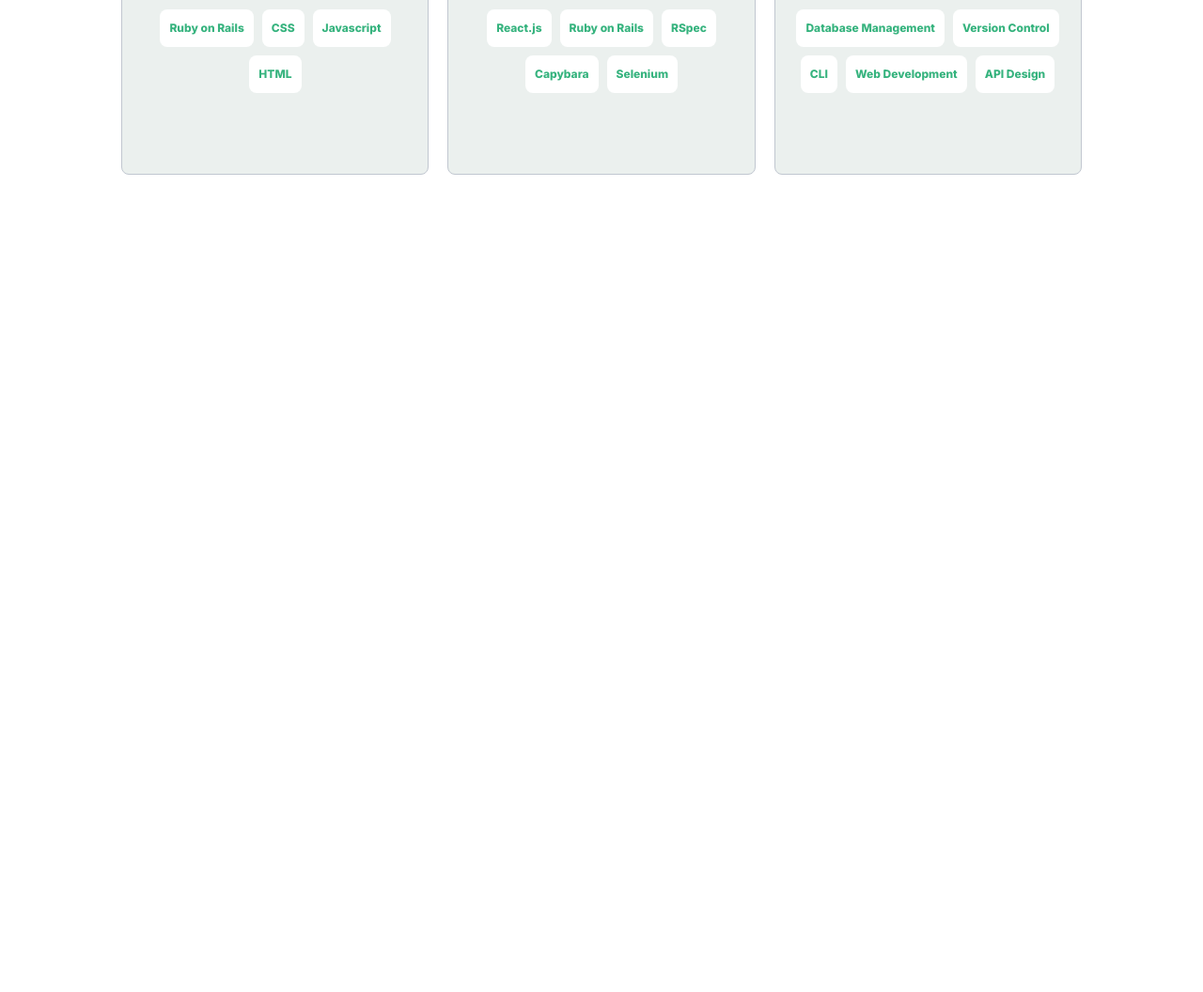
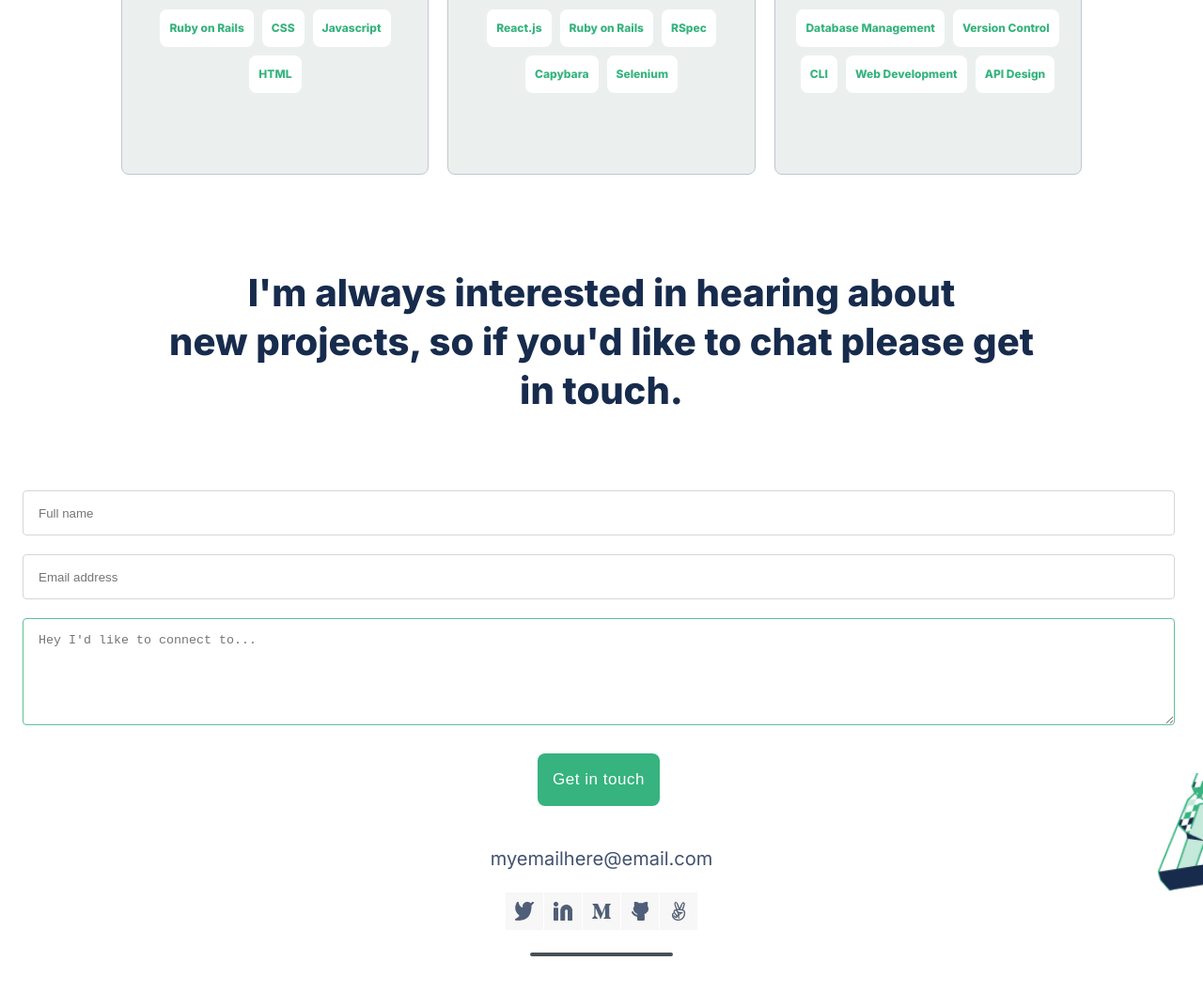
Before and after one commit to ngalamac/Ngala-Portfolio, a website: page index.html in a window 1280 px wide. Shown: the part 2561-3617 px from the top of the page at 94% size. Before the commit the page ends 2811 px from the top, so only its background shows below. Drawn offline with Linux system fonts and the light colour scheme.

Commit message:
Update repo

```diff
--- a/index.html
+++ b/index.html
@@ -216,7 +216,49 @@
         </ul>
       </div>
     </section>
-
+    <section class="contact-form-section">
+      <h3>I'm always interested in hearing about<br> new projects, so if you'd like to chat please get <br>in touch.</h3>
+      <form action="#" method="post">
+        <input type="text" name="fullname" class='form-text-field' maxlength="30" placeholder="Full name" required>
+        <input type="email" name="email" class='form-text-field' placeholder="Email address" required>
+        <textarea name="longmessage" placeholder="Hey I'd like to connect to..." maxlength="500" required></textarea>
+        <button type="submit" class="the-button">Get in touch</button>
+      </form>
+    </section>
+    <footer>
+      <p>myemailhere@email.com</p>
+      <div class="footer-back-icon"></div>
+      <div class="social-media-links">
+        <ul>
+          <li>
+            <a href="#">
+              <img src="./assets/images/twiter.jpg" alt="Twitter">
+            </a>
+          </li>
+          <li>
+            <a href="#">
+              <img src="./assets/images/linkedin.jpg" alt="Linkedin">
+            </a>
+          </li>
+          <li>
+            <a href="#">
+              <img src="./assets/images/media.jpg" alt="Medium">
+            </a>
+          </li>
+          <li>
+            <a href="#">
+              <img src="./assets/images/github.jpg" alt="Github">
+            </a>
+          </li>
+          <li>
+            <a href="">
+              <img src="./assets/images/fingers.jpg" alt="Angellist">
+            </a>
+          </li>
+        </ul>
+        <p class="division"></p>
+      </div>
+    </footer>
   </main>
 </body>
 </html>
--- a/style.css
+++ b/style.css
@@ -411,3 +411,41 @@
 footer .social-media-links {
   margin-bottom: 20px;
 }
+}
+
+@media (min-width: 600px) {
+.background-extreme-bottom-corner {
+  top: 10rem;
+}
+}
+
+@media (min-width: 768px) {
+.achievements-container {
+  grid-template-columns: repeat(2, 1fr);
+}
+
+.my-ability-display-list {
+  grid-template-columns: repeat(2, 1fr);
+}
+}
+
+@media (min-width: 1028px) {
+.achievements-container {
+  grid-template-columns: repeat(3, 1fr);
+}
+
+.my-ability-display-list {
+  grid-template-columns: repeat(3, 1fr);
+}
+}
+
+footer .division {
+  text-align: center;
+  border:2px solid #495056;
+  border-radius: 8px;
+  background-color: #495056;
+  margin: 0px auto;
+  margin-top: 20px;
+  margin-bottom: 0px;
+  width: 152px;
+}
```
